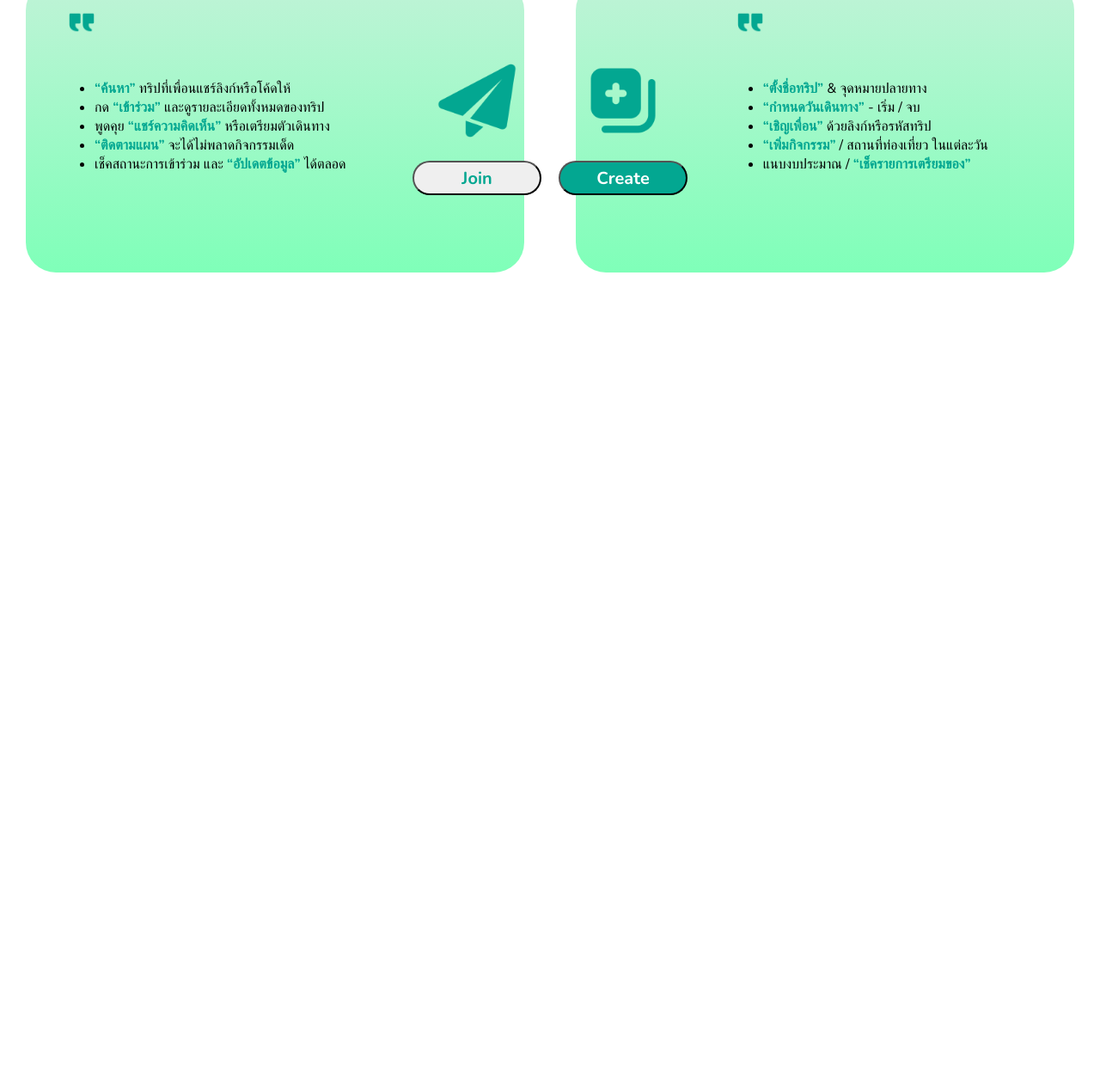
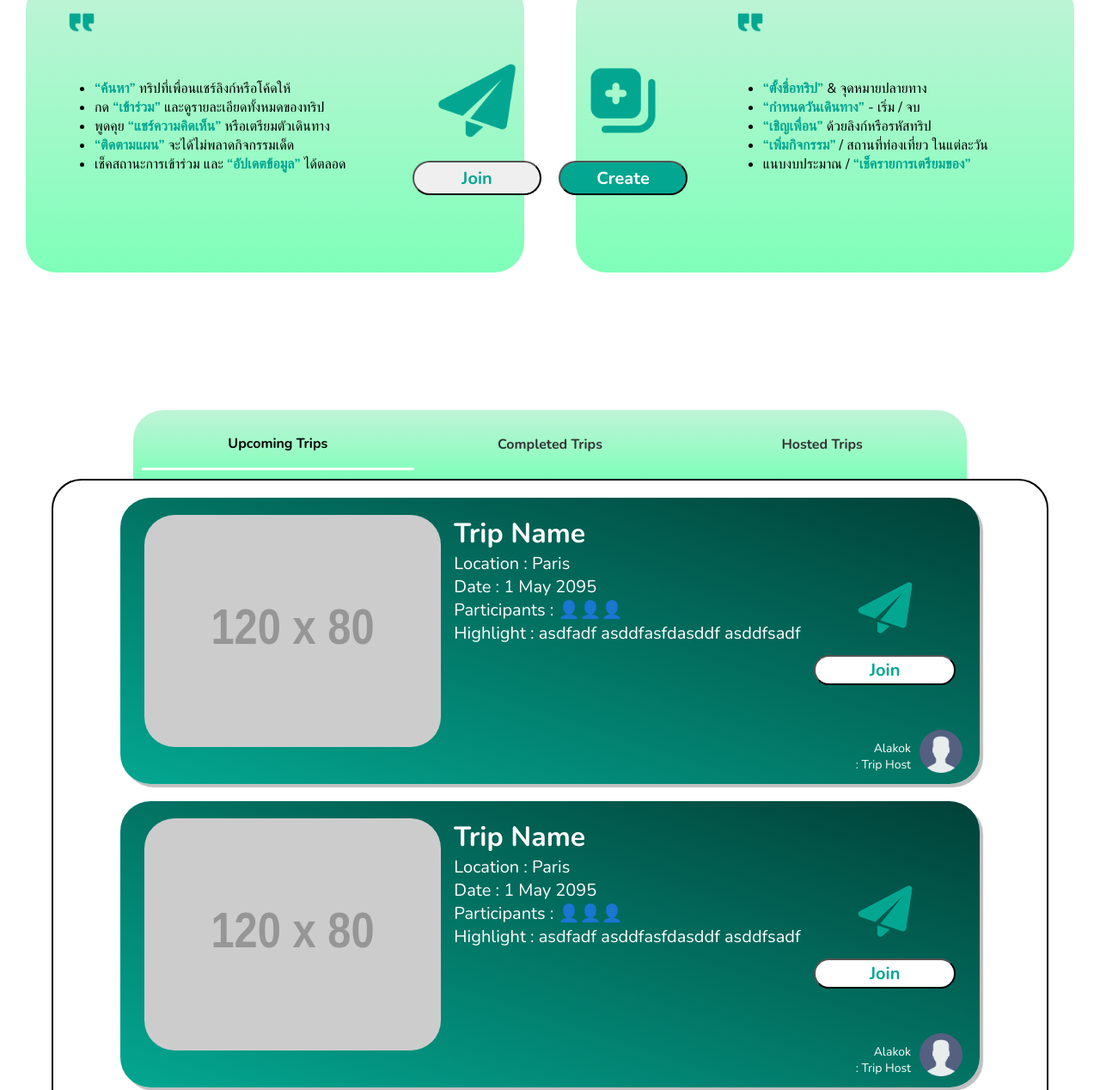
Before and after one commit to Alakok77/JoinNGo, a plain HTML site: page html/landingpage.html in a window 1280 px wide. Shown: the part 1947-3215 px from the top of the page at 86% size. Before the commit the page ends 2264 px from the top, so only its background shows below. Drawn offline with nearby package versions, Linux system fonts and the light colour scheme; placeholder pictures from the web are drawn by us.

Commit message:
feat: add tap for mytrip

```diff
--- a/css/landingpage.css
+++ b/css/landingpage.css
@@ -356,6 +356,126 @@
             }
         }
     }
+}
 
+.tabs{
+    margin-top: 160px;
+    width: 970px;
+    height: 80px;
+    display: flex;
+    background: linear-gradient(to bottom, rgba(129, 231, 175, 0.5), rgba(0, 255, 115, 0.5));
+    padding: 10px;
+    border-radius: 35px 35px 0 0;
+    justify-self: center;
 
+    .tab{
+        flex: 1;
+        background: transparent;
+        border: none;
+        padding: 10px;
+        font-size: 16px;
+        cursor: pointer;
+        font-weight: bold;
+        color: #333;
+    }
+
+    .tab.active {
+        border-bottom: 3px solid white;
+        color: black;
+    }
 }
+
+.trip-container {
+    width: 1160px;
+    height: 1060px;
+    justify-self: center;
+    overflow-y: auto;
+    padding: 20px;
+    border: 2px solid black;
+    border-radius: 35px;
+
+    .trip-card {
+        height: 333px;
+        width: 1000px;
+        justify-self: center;
+        background: linear-gradient(to top right, #03A791, #014138);
+        border-radius: 35px;
+        padding: 20px;
+        margin-bottom: 20px;
+        display: flex;
+        flex-direction: column;
+        align-items: center;
+        box-shadow: 4px 4px 1px rgba(0,0,0,0.25);
+
+        .top-wrapper{
+
+            display: flex;
+            width: 100%;
+            justify-content: center;
+            justify-content: space-around;
+
+            img{
+                width: 345px;
+                height: 270px;
+                border-radius: 35px;
+            }
+
+            h3{
+                font-size: 32px;
+                font-weight: bold;
+                color: white;
+            }
+
+            p{
+                font-size: 20px;
+                color: white;
+            }
+
+            .btn{
+                display: flex;
+                flex-direction: column;
+                justify-content: center;
+                align-items: center;
+                gap: 20px;
+
+                img{
+                    width: 70px;
+                    height: 70px;
+                    border-radius: 0;
+                }
+
+                button{
+                    width: 165px;
+                    height: 35px;
+                    font-weight: bold;
+                    font-size: 20px;
+                    color: #03A791;
+                    background-color: white;
+                    border-radius: 35px;
+                }
+            }
+        }
+
+        .bottom-wrapper{
+
+            display: flex;
+            justify-content: end;
+            align-items: end;
+            width: 100%;
+            position: relative;
+            bottom: 20px;
+
+            img{
+                width: 50px;
+            }
+
+            p{
+                color: white;
+                font-size: 14px;
+                text-align: end;
+                margin-right: 10px;
+            }
+        }
+    }
+
+  }
--- a/html/landingpage.html
+++ b/html/landingpage.html
@@ -8,6 +8,8 @@
     <link rel="stylesheet" href="../css/landingpage.css">
 
     <link href="https://fonts.googleapis.com/css2?family=Nunito:ital,wght@0,200..1000;1,200..1000&display=swap" rel="stylesheet">
+
+    <script src="../script/myTrip.js"></script>
 </head>
 <body>
 
@@ -149,5 +151,15 @@
         </div>
     </div>
 
+    <div class="tabs">
+        <button class="tab active" onclick="changeTab('upcoming', event)">Upcoming Trips</button>
+        <button class="tab" onclick="changeTab('completed', event)">Completed Trips</button>
+        <button class="tab" onclick="changeTab('hosted', event)">Hosted Trips</button>
+    </div>
+
+    <div class="trip-container" id="tripContainer">
+
+    </div>
+
 </body>
 </html>
--- /dev/null
+++ b/script/myTrip.js
@@ -0,0 +1,40 @@
+function changeTab(tabName, event) {
+    document.querySelectorAll('.tab').forEach(tab => tab.classList.remove('active'));
+    event.target.classList.add('active');
+
+    const tripContainer = document.getElementById('tripContainer');
+    tripContainer.innerHTML = '';
+
+    for (let i = 0; i < 5; i++) {
+      tripContainer.innerHTML += `
+        <div class="trip-card">
+            <div class="top-wrapper">
+                <img src="https://via.placeholder.com/120x80" class="trip-image" />
+                <div>
+                    <h3 class="trip-name">Trip Name</h3>
+                    <p class="location">Location : Paris</p>
+                    <p class="date">Date : 1 May 2095</p>
+                    <p class="participants">Participants : 👤👤👤</p>
+                    <p class="detail">Highlight : asdfadf asddfasfdasddf asddfsadf</p>
+                </div>
+                <div class="btn">
+                    <img src="../image/icon/paper-plane.png" alt="">
+                    <button>Join</button>
+                </div>
+            </div>
+
+            <div class="bottom-wrapper">
+                <div class="txt">
+                    <p class="name">Alakok</p>
+                    <p>: Trip Host</p>
+                </div>
+                <img src="../image/icon/user.png" alt="">
+            </div>
+          </div>
+      `;
+    }
+}
+
+window.onload = function() {
+  changeTab('upcoming', { target: document.querySelector('.tab.active') });
+};
```
